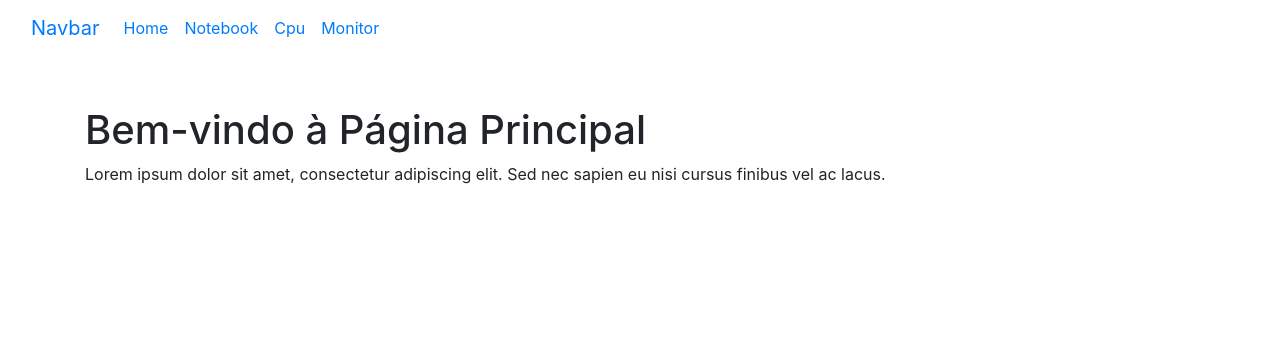
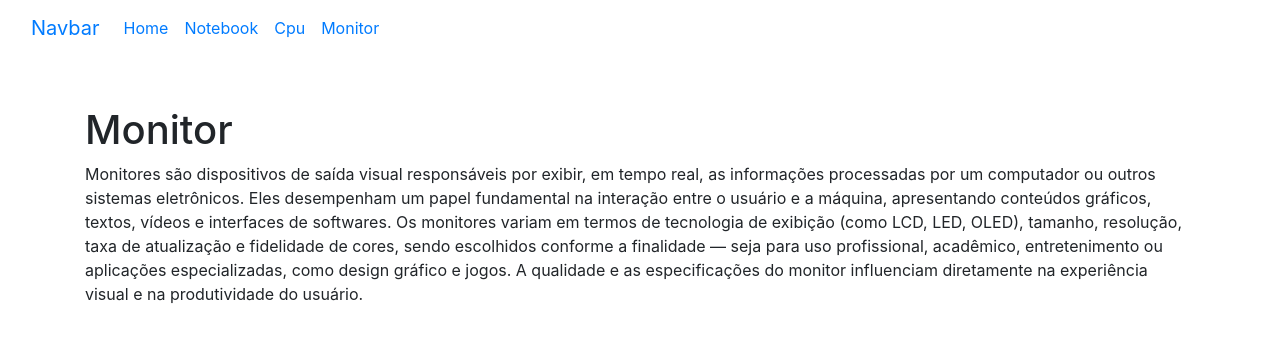
Before and after one commit to Bernardo07dev/CP-FrontEnd-2, a plain HTML site: page monitor.html in a window 1280 px wide. Drawn offline with nearby package versions, Linux system fonts and the light colour scheme.

Commit message:
Update monitor.html

```diff
--- a/monitor.html
+++ b/monitor.html
@@ -33,10 +33,9 @@
     </header>
 
     <div class="container">
-      <h1>Bem-vindo à Página Principal</h1>
+      <h1>Monitor</h1>
       <p>
-        Lorem ipsum dolor sit amet, consectetur adipiscing elit. Sed nec sapien
-        eu nisi cursus finibus vel ac lacus.
+        Monitores são dispositivos de saída visual responsáveis por exibir, em tempo real, as informações processadas por um computador ou outros sistemas eletrônicos. Eles desempenham um papel fundamental na interação entre o usuário e a máquina, apresentando conteúdos gráficos, textos, vídeos e interfaces de softwares. Os monitores variam em termos de tecnologia de exibição (como LCD, LED, OLED), tamanho, resolução, taxa de atualização e fidelidade de cores, sendo escolhidos conforme a finalidade — seja para uso profissional, acadêmico, entretenimento ou aplicações especializadas, como design gráfico e jogos. A qualidade e as especificações do monitor influenciam diretamente na experiência visual e na produtividade do usuário.
       </p>
     </div>
 
```
